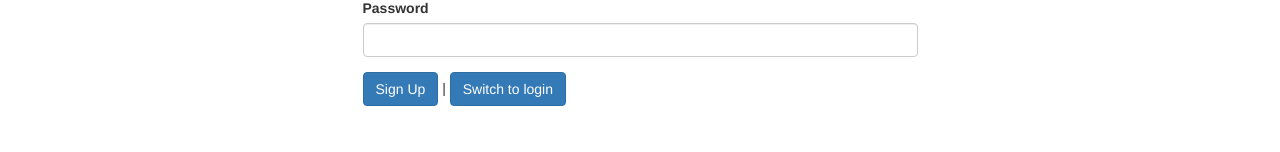
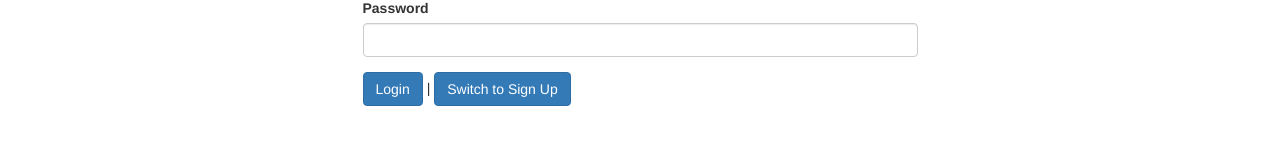
Before and after one commit to nimishawilson/learn-angular-course-project, an Angular app: page /auth in a window 1280 px wide. Shown: the part 148-300 px from the top of the page. Built offline with nearby package versions, Linux system fonts and the light colour scheme.

Commit message:
switching between auth modes

```diff
--- a/src/app/auth/auth.component.html
+++ b/src/app/auth/auth.component.html
@@ -10,9 +10,9 @@
             <input type="password" id="password" class="form-control">
             </div>
             <div>
-            <button class="btn btn-primary"> Sign Up </button>
+            <button class="btn btn-primary" type="submit"> {{ isLoginMode ? 'Login' : 'Sign Up' }}  </button>
            |
-            <button class="btn btn-primary"> Switch to login </button>
+            <button class="btn btn-primary" (click)="onSwitchMode()" type="button"> Switch to {{ isLoginMode ? 'Sign Up' : 'Login' }} </button>
             </div>
          </form>
     </div>
--- a/src/app/auth/auth.component.ts
+++ b/src/app/auth/auth.component.ts
@@ -4,4 +4,10 @@
     selector: 'app-auth',
     templateUrl: './auth.component.html'
 })
-export class AuthComponent {}
+export class AuthComponent {
+    isLoginMode = true;
+
+    onSwitchMode(){
+        this.isLoginMode = !this.isLoginMode;
+    }
+}
```
